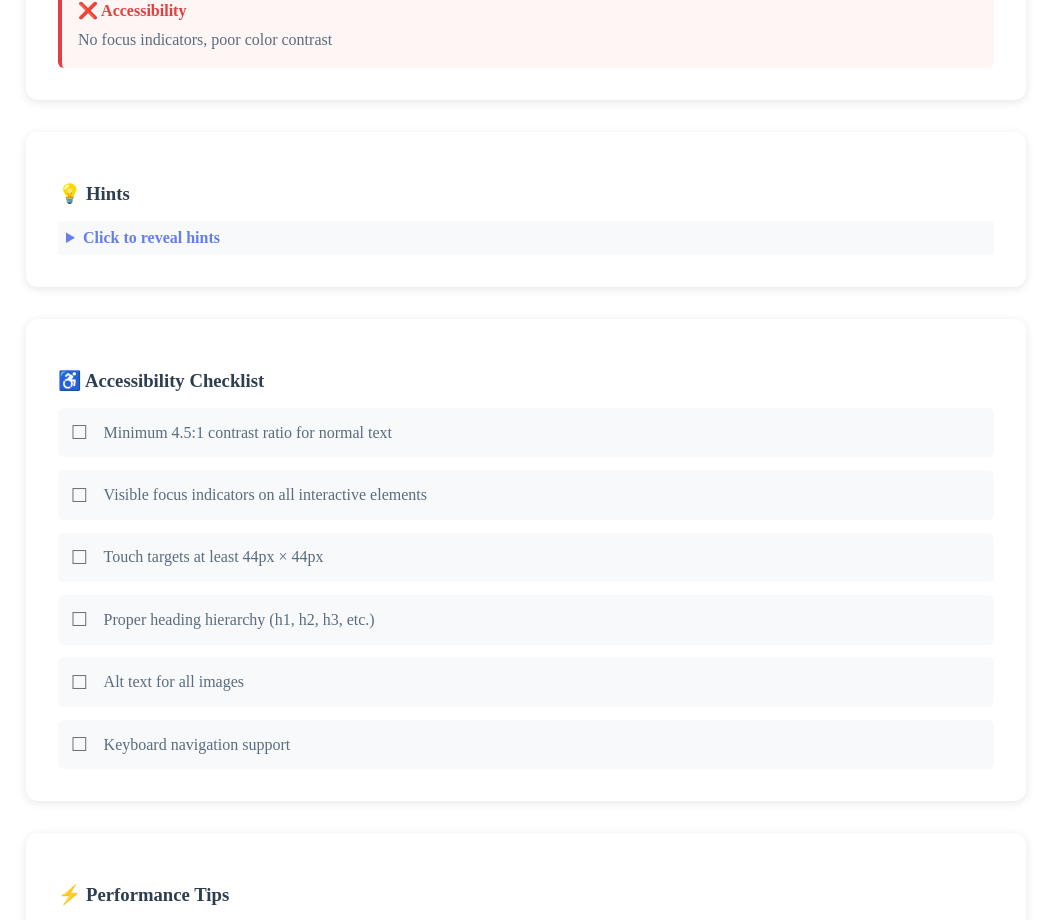
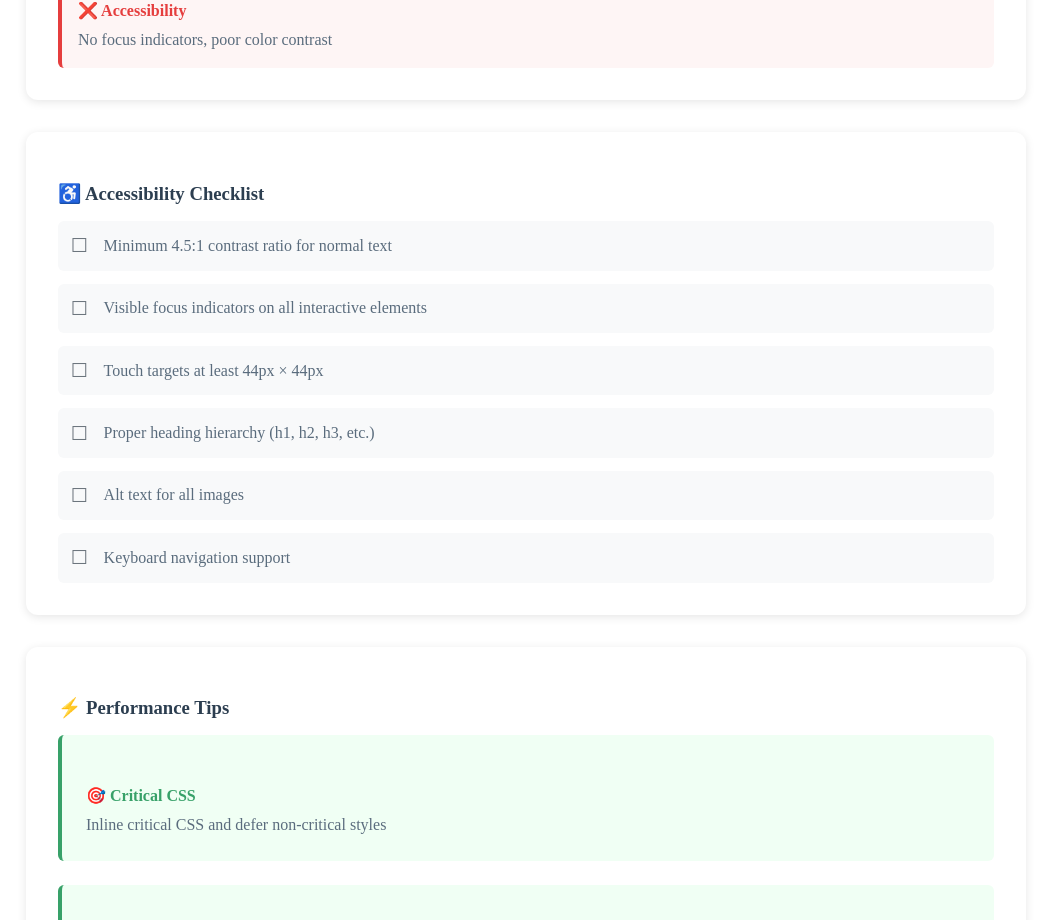
Before and after one commit to jamsmd/live-code-test, a Nuxt app: page /puzzle5 in a window 1280 px wide. Shown: the part 3679-4599 px from the top of the page, without its empty margins (114-1165 px from the left). Built offline with nearby package versions, Linux system fonts and the light colour scheme.

Commit message:
remove hints

```diff
--- a/pages/puzzle5.vue
+++ b/pages/puzzle5.vue
@@ -108,23 +108,6 @@
             <p>No focus indicators, poor color contrast</p>
           </div>
         </div>
-      </div>
-
-      <div class="hints-section">
-        <h3>💡 Hints</h3>
-        <details>
-          <summary>Click to reveal hints</summary>
-          <ul>
-            <li>Use <code>grid-template-columns: repeat(auto-fit, minmax(300px, 1fr))</code> for responsive grids</li>
-            <li>Implement mobile-first CSS with <code>min-width</code> media queries</li>
-            <li>Use <code>clamp()</code> for responsive typography</li>
-            <li>Add <code>transition</code> properties for smooth animations</li>
-            <li>Use <code>:focus-visible</code> for better focus indicators</li>
-            <li>Test with screen readers and keyboard navigation</li>
-            <li>Use <code>will-change</code> sparingly for performance</li>
-            <li>Consider <code>contain</code> property for layout optimization</li>
-          </ul>
-        </details>
       </div>
 
       <div class="accessibility-checklist">
```
